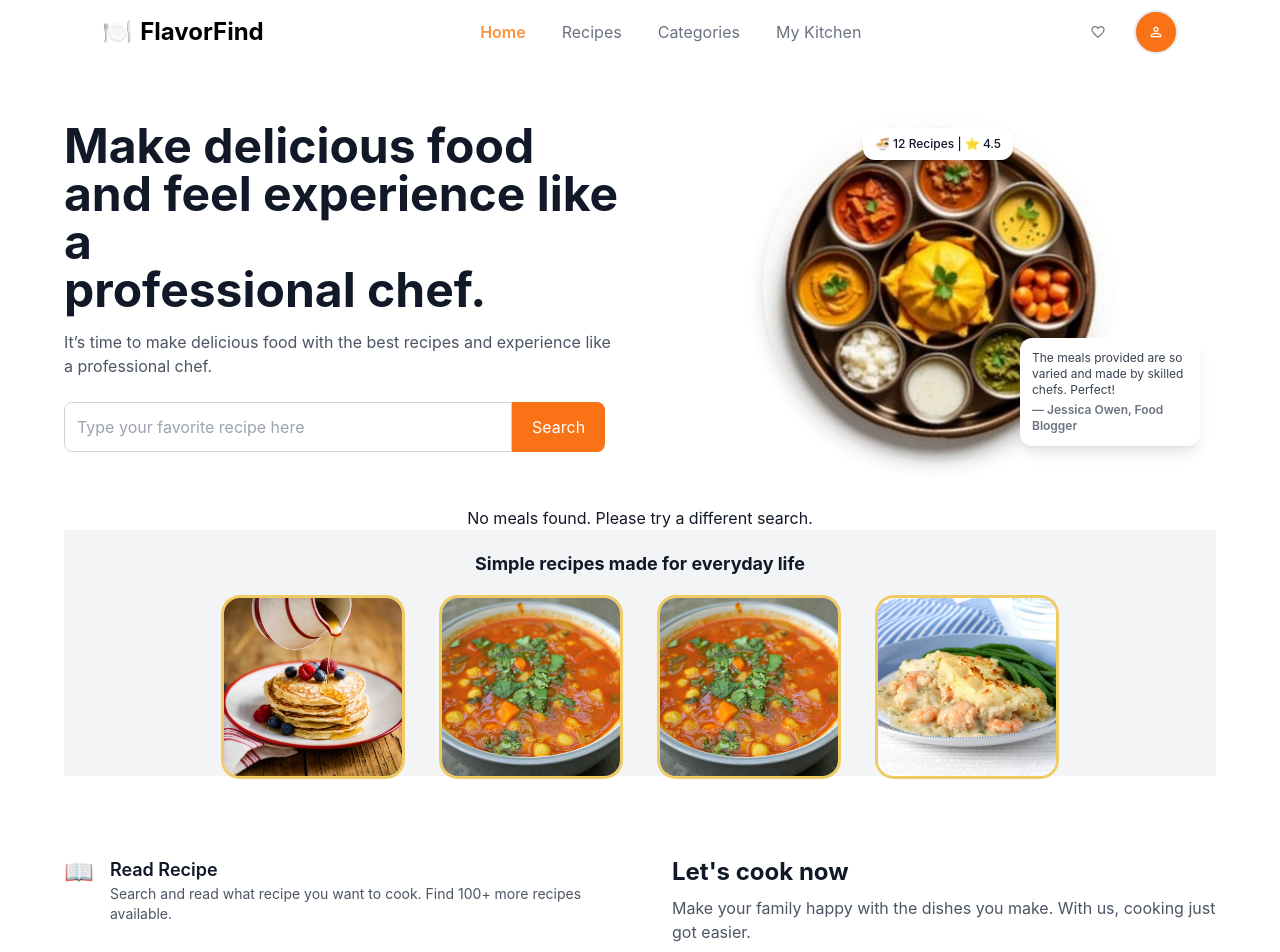
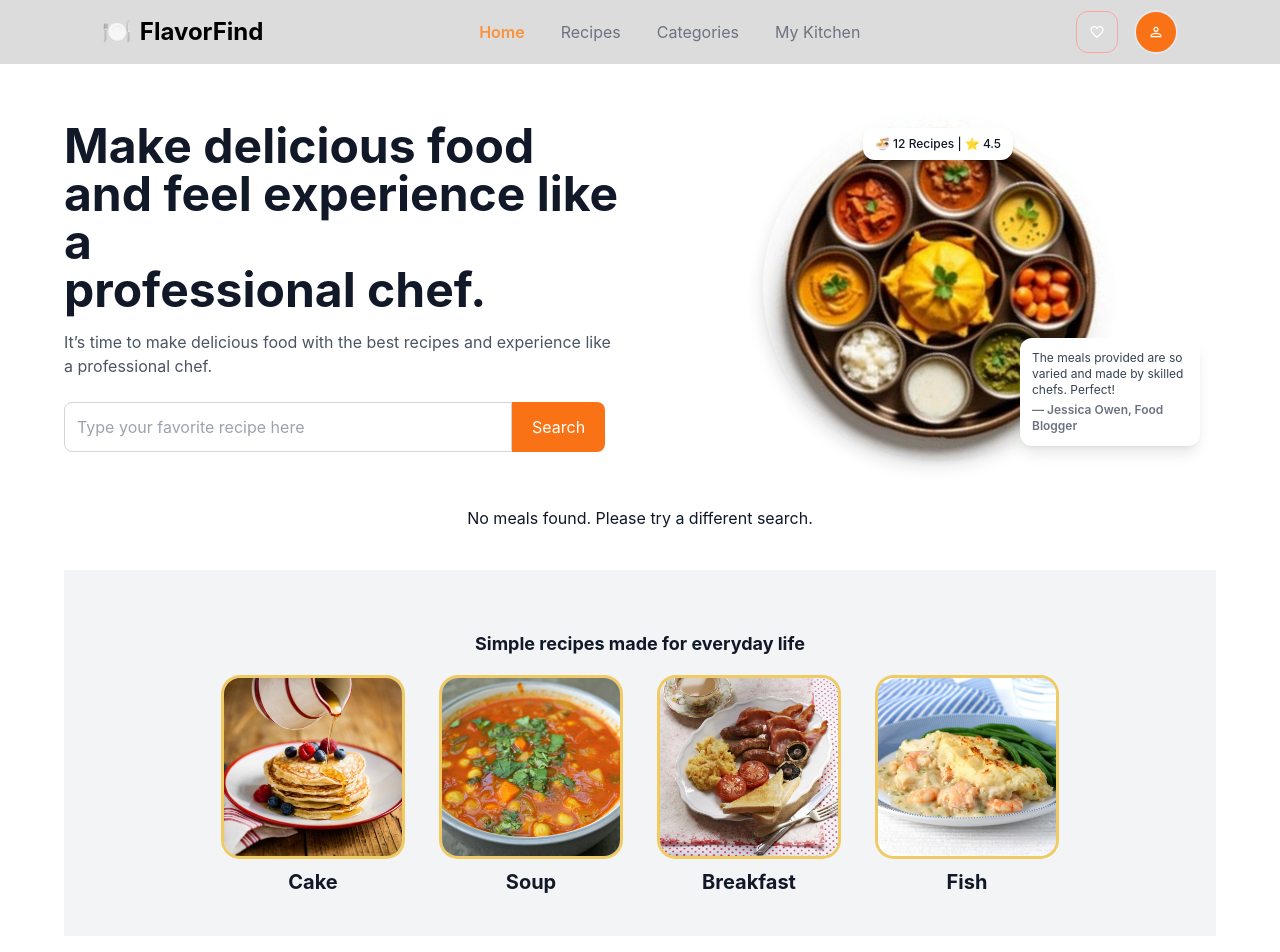
Before and after one commit to iamaltaf786/FlavorFind, a React (Vite) app: page /home in a window 1280 px wide. Shown: the top 952 px of the page. Built offline with nearby package versions, Linux system fonts and the light colour scheme.

Commit message:
improved foodcart and navbar

```diff
--- a/src/component/FoodCart.jsx
+++ b/src/component/FoodCart.jsx
@@ -7,22 +7,26 @@ import breakfastImg from "../assets/breakfast-1.jpg";
 function FoodCart() {
   return (
     <>
-      <div className="bg-gray-100">
+      <div className="bg-gray-100 my-10 py-10">
 
         <h1 className="flex justify-center p-5 font-bold text-lg">Simple recipes made for everyday life</h1>
 
         <div className="flex justify-center items-center gap-10 mx-40">
           <div>
-            <img className="rounded-2xl shadow-customRed transition duration-300 ease-in-out transform hover:scale-105 hover:shadow-lg" src={cakeImg} alt="cake-1" />
+            <img className="rounded-2xl shadow-customRed transition duration-300 ease-in-out transform hover:scale-105 hover:shadow-lg cursor-pointer" src={cakeImg} alt="cake-1" />
+            <p className="font-bold text-xl text-center mt-3">Cake</p>
           </div>
           <div>
-            <img className="rounded-2xl shadow-customRed transition duration-300 ease-in-out transform hover:scale-105 hover:shadow-lg" src={soupImg} alt="soup-2" />
+            <img className="rounded-2xl shadow-customRed transition duration-300 ease-in-out transform hover:scale-105 hover:shadow-lg cursor-pointer" src={soupImg} alt="soup-2" />
+            <p className="font-bold text-xl text-center mt-3">Soup</p>
           </div>
           <div>
-            <img className="rounded-2xl shadow-customRed transition duration-300 ease-in-out transform hover:scale-105 hover:shadow-lg" src={breakfastImg} alt="breakfast-3" />
+            <img className="rounded-2xl shadow-customRed transition duration-300 ease-in-out transform hover:scale-105 hover:shadow-lg cursor-pointer" src={breakfastImg} alt="breakfast-3" />
+            <p className="font-bold text-xl text-center mt-3">Breakfast</p>
           </div>
           <div>
-            <img className="rounded-2xl shadow-customRed transition duration-300 ease-in-out transform hover:scale-105 hover:shadow-lg" src={fishImg} alt="fish-4" />
+            <img className="rounded-2xl shadow-customRed transition duration-300 ease-in-out transform hover:scale-105 hover:shadow-lg cursor-pointer" src={fishImg} alt="fish-4" />
+            <p className="font-bold text-xl text-center mt-3">Fish</p>
           </div>
         </div>
       </div>
--- a/src/component/Navbar.jsx
+++ b/src/component/Navbar.jsx
@@ -4,7 +4,7 @@ import { NavLink } from 'react-router-dom';
 
 function Navbar() {
   return (
-    <div className='container flex justify-around items-center h-16 bg-white'>
+    <div className='container flex justify-around items-center h-16 bg-[#dcdcdc]'>
       <div className='webName-icon flex justify-between items-center'>
         <div className='text-2xl mr-2'>🍽️</div>
         <h1 className='text-2xl font-bold'>FlavorFind</h1>
@@ -24,10 +24,10 @@ function Navbar() {
       </div>
 
       <div className='fav-profile flex justify-between items-center'>
-        <div className='p-3 rounded-xl mr-4 hover:bg-green-500'>
-          <MdFavoriteBorder color='gray' />
+        <div className='p-3 rounded-xl mr-4 hover:bg-green-500 cursor-pointer border border-red-300'>
+          <MdFavoriteBorder color='white' />
         </div>
-        <div className='p-3 border-2 rounded-full bg-orange-500'>
+        <div className='p-3 border-2 rounded-full bg-orange-500 hover:bg-orange-400 cursor-pointer'>
           <MdPersonOutline color='white' />
         </div>
       </div>
```
Also changed, not shown: src/assets/breakfast-1.jpg.
